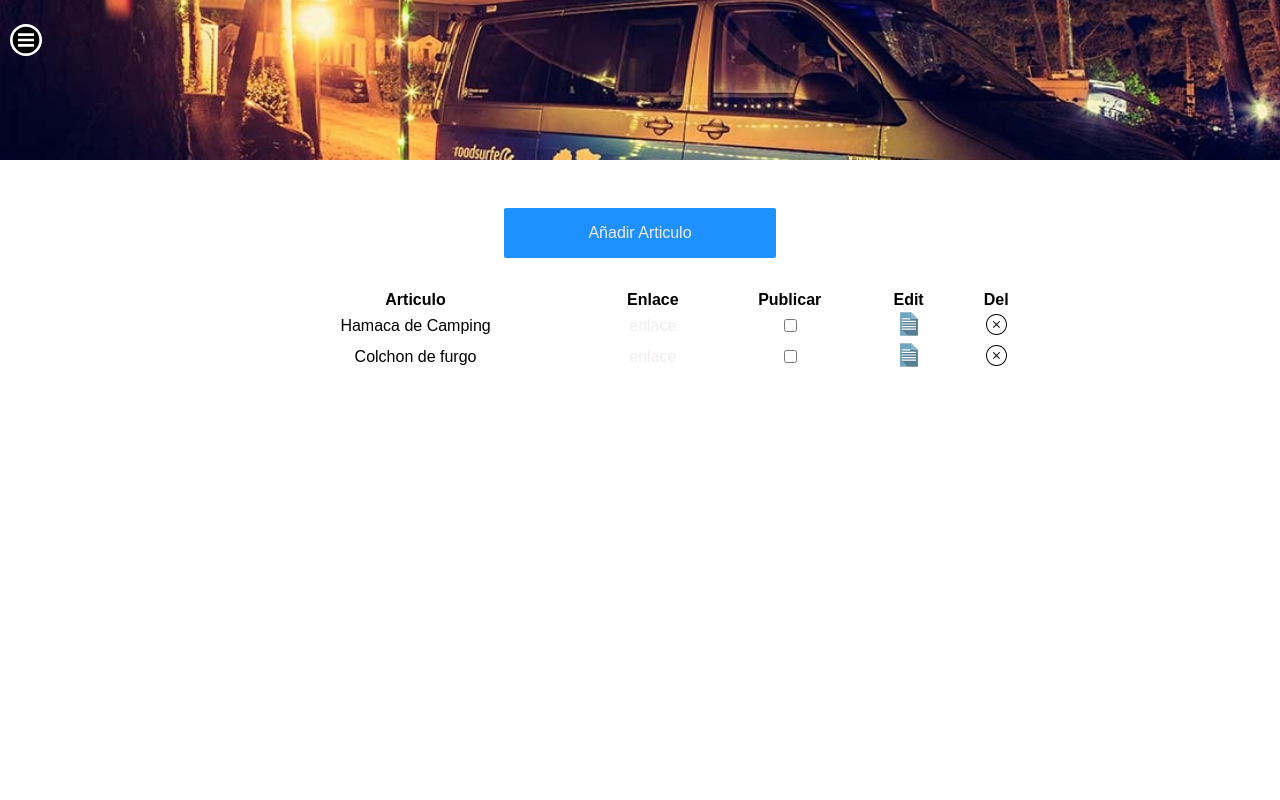
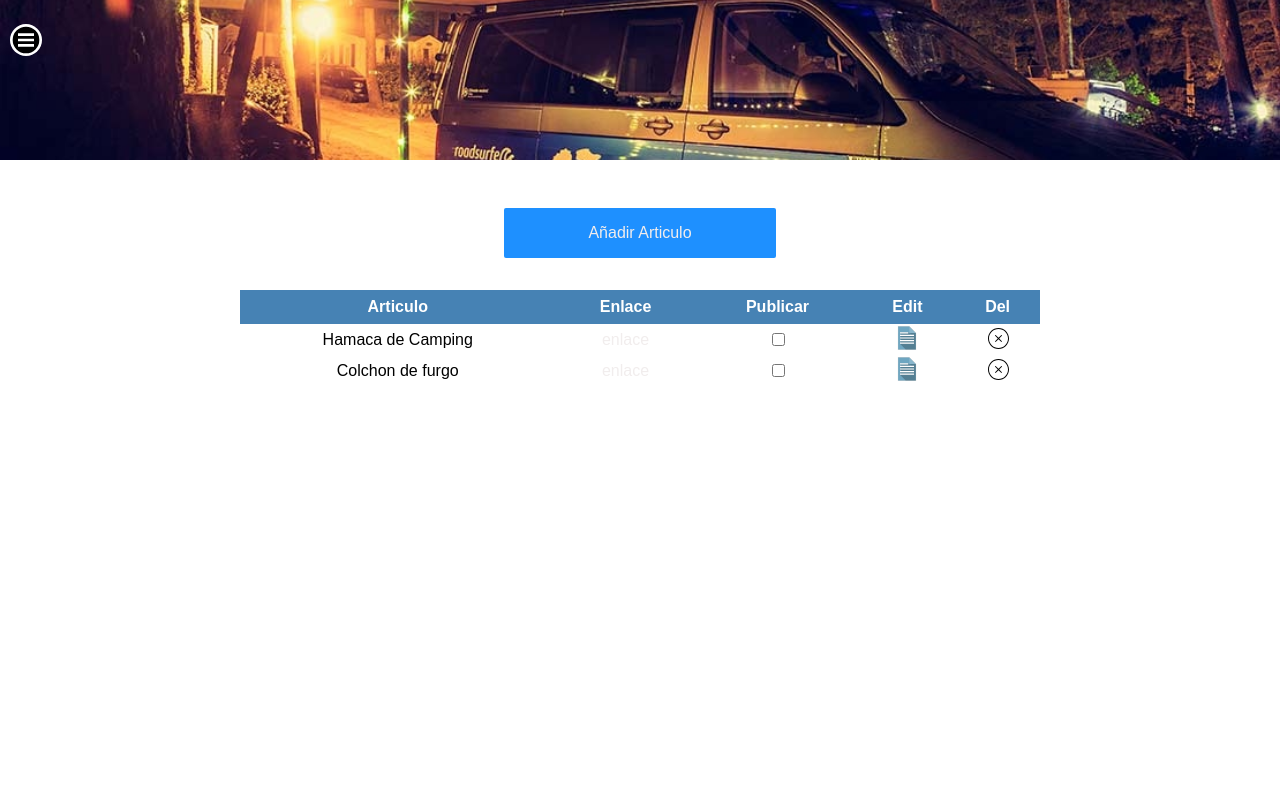
Before and after one commit to j0tac3/miprimerafurgo, an Angular app: page /adminArticulos in a window 1280 px wide. Shown: the top 800 px of the page. Built offline with nearby package versions, Linux system fonts and the light colour scheme.

Commit message:
Maquetando la pagina de administrar articulos

```diff
--- a/src/app/components/admin-components/adminarticulos/adminarticulos.component.css
+++ b/src/app/components/admin-components/adminarticulos/adminarticulos.component.css
@@ -21,6 +21,13 @@
     margin: 1rem auto;
     border-radius: 2px;
 }
+.articulos__cabecera{
+    background-color: steelblue;
+    color: #ffff;
+}
+.articulos__cabecera > th{
+    padding: .5rem;
+}
 .btn-action{
     background-color: transparent;
     border: none;
--- a/src/app/components/admin-components/adminarticulos/adminarticulos.component.html
+++ b/src/app/components/admin-components/adminarticulos/adminarticulos.component.html
@@ -4,7 +4,7 @@
     </a>
 
     <table class="articulos">
-        <thead>
+        <thead class="articulos__cabecera">
             <th>Articulo</th>
             <th>Enlace</th>
             <th>Publicar</th>
```
